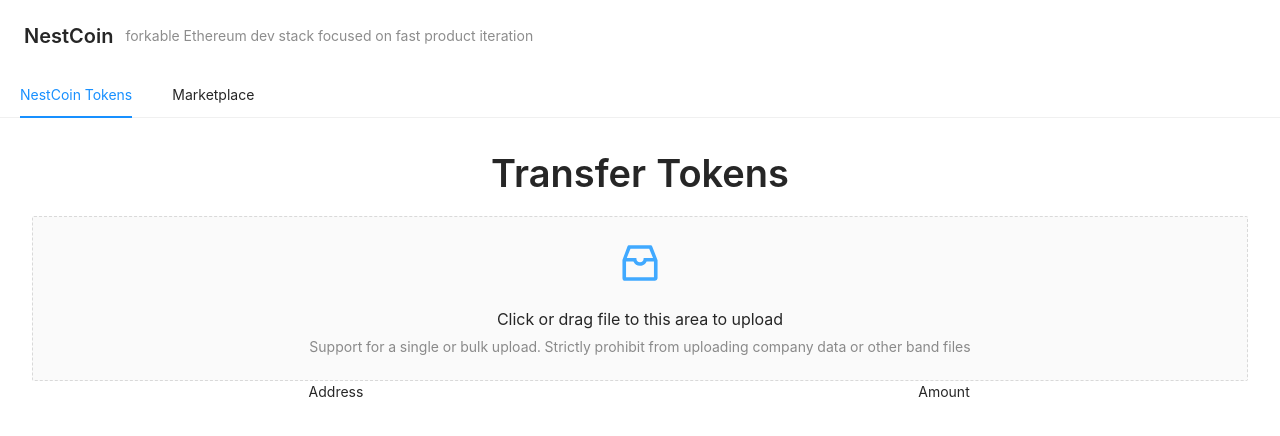
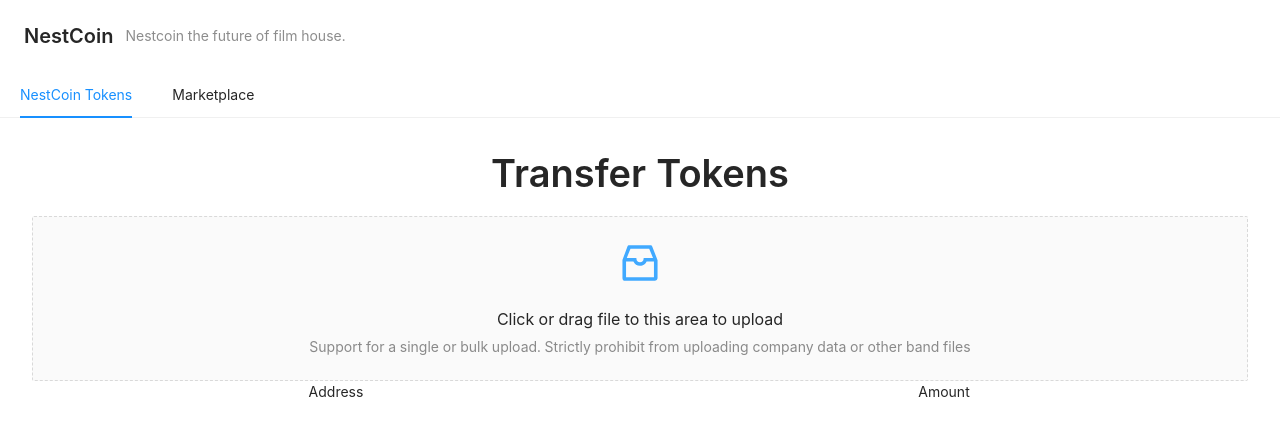
Before and after one commit to Team-Spomv/Nestcoin-Task-1, a React (Create React App) app in the folder react-dapp/: page / in a window 1280 px wide. Shown: the top 436 px of the page. Built offline with nearby package versions, Linux system fonts and the light colour scheme.

Commit message:
UI update

```diff
--- a/react-dapp/src/components/Header.js
+++ b/react-dapp/src/components/Header.js
@@ -6,7 +6,7 @@ export default function Header() {
   return (
       <PageHeader
         title="NestCoin"
-        subTitle="forkable Ethereum dev stack focused on fast product iteration"
+        subTitle="Nestcoin the future of film house."
         style={{ cursor: "pointer" }}
       />
   );
```
